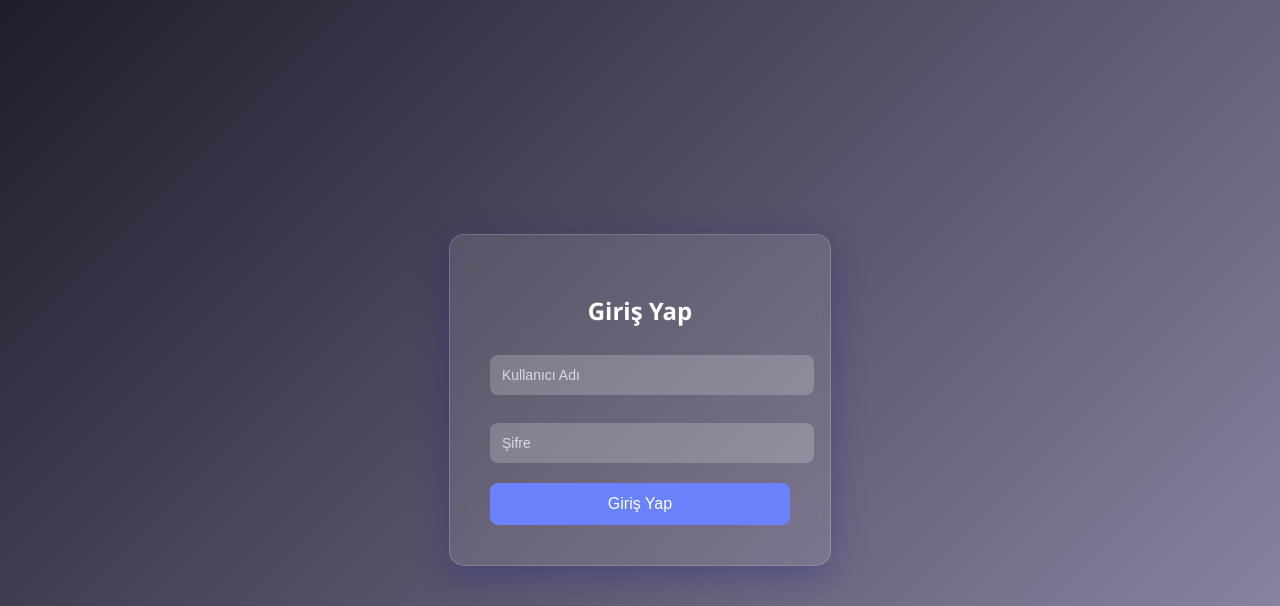
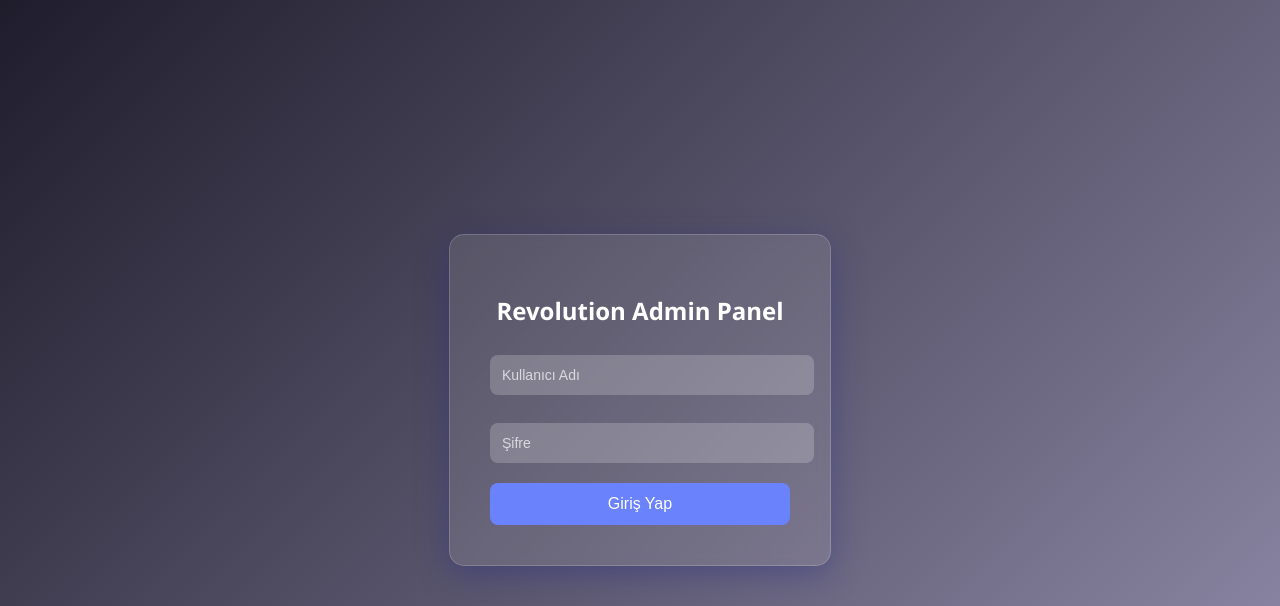
Before and after one commit to onlydead796/revolution_license_server, a Flask app: page / in a window 1280 px wide. Shown: the top 606 px of the page. Run offline with Flask 3, Linux system fonts and the light colour scheme; some libraries are stand-ins or nearby versions.

Commit message:
login.html

```diff
--- a/templates/login.html
+++ b/templates/login.html
@@ -82,7 +82,7 @@
 </head>
 <body>
     <form class="login-box" method="POST">
-        <h2>Giriş Yap</h2>
+        <h2>Revolution Admin Panel</h2>
         {% with messages = get_flashed_messages() %}
           {% if messages %}
             <div class="error">
```
